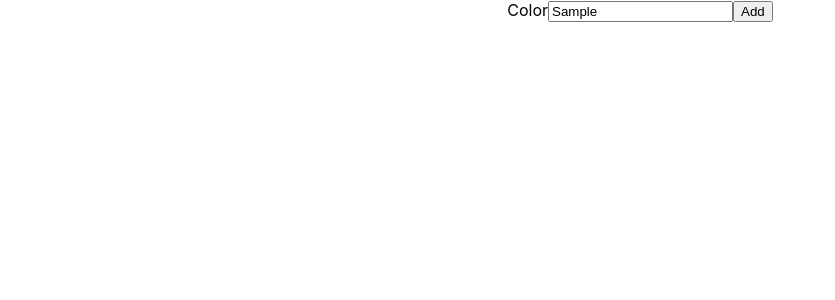
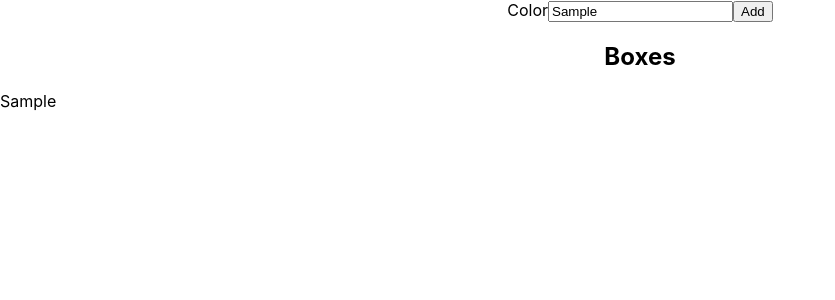
Before and after one commit to anthonycg/box-generator, a React (Create React App) app: page / in a window 1280 px wide. Both pictures are taken after typing "Sample" into the empty fields and a click on the button "Add". Shown: the top 300 px of the page, without its empty margins (0-835 px from the left). Built offline with nearby package versions, Linux system fonts and the light colour scheme.

Commit message:
boxes now generate based on user input

```diff
--- a/src/components/BoxGen.jsx
+++ b/src/components/BoxGen.jsx
@@ -3,22 +3,34 @@ import { useState } from 'react';
 
 const BoxGen = (props) => {
     const [userColor, setUserColor] = useState("");
+    const [colorArr, setColorArr] = useState([]);
     const handleSubmit = (e) => {
         e.preventDefault();
         console.log(e.target.value);
         console.log('userColor:' + '"' + userColor + '"');
-        <div style={squareStyle}></div>;
+        // create new object each time form is submitted
+        const newBox = {
+                color: userColor,
+                size: 10
+            }
+        console.log(newBox);
+        // add object to array
+        const newArray = [...colorArr, newBox]
+        console.log(newArray);
+        // set array from state to our newly made array
+        setColorArr(newArray);
+
 
     }
 
     const squareStyle = {
         width: '20px',
         height: '20px',
-        backgroundColor: {userColor}
+        backgroundColor: userColor
     }
 
-
     return (
+        <div>
             <form onSubmit={ handleSubmit }>
                 <label>Color</label>
                 <input
@@ -27,9 +39,16 @@ const BoxGen = (props) => {
                 ></input>
                 <button type="submit">Add</button>
                 <div>{handleSubmit}</div>
+
+            <h2>Boxes</h2>
+            {colorArr.map((newBox, index) => {
+                return (
+                    <div style={squareStyle}>{newBox.color}</div>
+                    )
+                })}
             </form>
 
-
+        </div>
 
     )
 }
```
Lines whose indentation alone changed are shown as unchanged.
